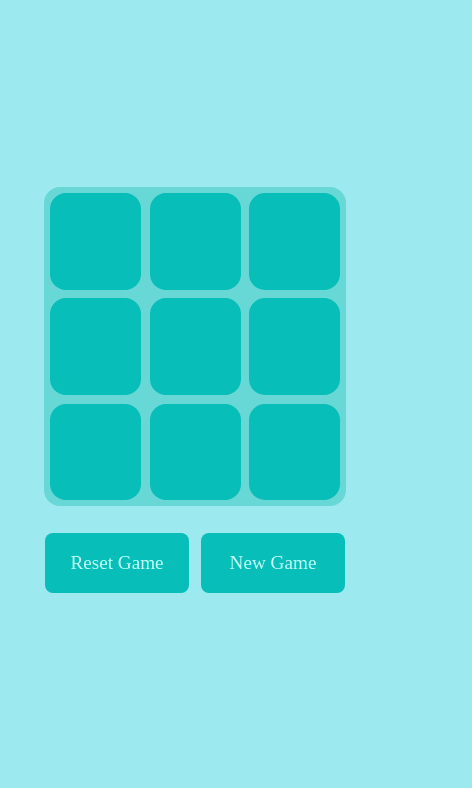
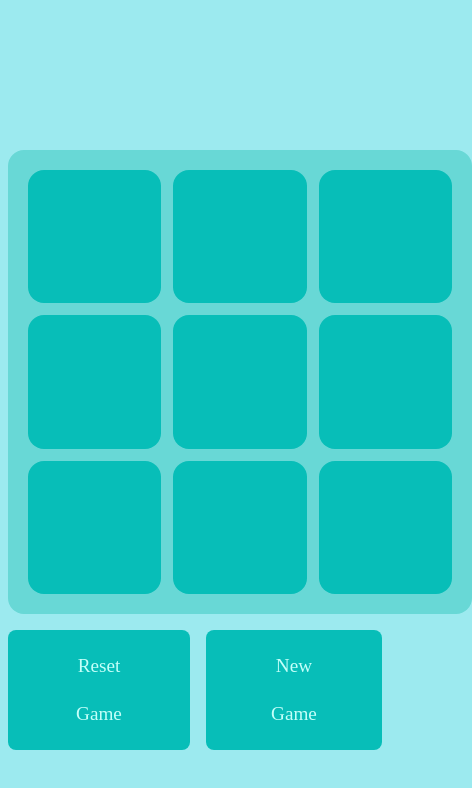
Before and after one commit to neel3o115/tic-tak-toe, a plain HTML site: page index.html in a window 390 px wide. Shown: the whole page, 472 px wide, since content can reach past the window. Drawn offline with Linux system fonts and the light colour scheme; a web font is replaced by a local one.

Commit message:
resposiveness deductioin

```diff
--- a/style.css
+++ b/style.css
@@ -1,5 +1,12 @@
 body {
     background-color: #9ceaef;
+}
+
+main {
+    display: flex;
+    flex-direction: column;
+    justify-content: center;
+    align-items: center;
 }
 
 .dynapuff-umm {
@@ -13,7 +20,8 @@ body {
 
 .msg-container{
     margin:auto;
-    margin-bottom: -1%;
+    height: 7rem;
+    margin-bottom: 0.5rem;
     text-align: center;
 }
 
@@ -40,10 +48,10 @@ main{
 } */
 .game-board{
     background-color: #68d8d6;
-    width: 30vw;
+    width: 25rem;
     aspect-ratio: 1 / 1;
     margin: auto;
-    padding: 2%;
+    padding: 2rem;
     display: grid;
     justify-content: center;
     align-content: center;
@@ -53,7 +61,10 @@ main{
     gap: 3%;
 }
 
-.cell{
+.cell {
+    display: flex;
+    justify-content: center;
+    align-items: center;
     background-color: #07beb8;
     border-radius: 1rem;
     font-family: DynaPuff;
@@ -62,20 +73,18 @@ main{
     text-align: center;
 }
 
-.lower-section{
-    padding: 20px;
-    width: 35vw;
-    margin: auto;
+.lower-section {
+    padding: 1rem;
+    width: 100%;
     display: flex;
     justify-content: center;
     align-content: center;
+    gap: 1rem;
 }
 
-#reset{
+.lower-section button {
     line-height: 250%;
-    width: 55%;
-    padding: 2%;
-    margin: 2%;
+    padding: 0.75rem 3rem;
     border-radius: 0.5rem;
     background-color: #07beb8;
     border: 0px;
@@ -84,58 +93,11 @@ main{
     font-size: larger;
 }
 
-#new {
-    line-height: 250%;
-    width: 55%;
-    padding: 2%;
-    margin: 2%;
-    border-radius: 0.5rem;
-    background-color: #07beb8;
-    border: 0px;
-    color: #c4fff9;
-    font-family: DynaPuff;
-    font-size: larger;
+.hide {
+    opacity: 0;
+    pointer-events: none;
 }
 
-.hide{
-    display: none;
+@media only screen and (max-width: 900px) {
+
 }
-
-@media only screen and (max-width: 400px) {
-    .game-board {
-        width: 70vw;
-        padding: 4%;
-    }
-    .cell{
-        font-size: 4rem;
-    }
-    .lower-section{
-        padding: 20px;
-        width: 80vw;
-        margin: auto;
-        display: flex;
-        justify-content: center;
-        align-content: center;
-    }
-
-    .reset{
-        width: 55%;
-        line-height: 250%;
-        padding: 2%;
-        margin: 2%;
-        border-radius: 0.5rem;
-        background-color: #07beb8;
-        border: 0px;
-        color: #c4fff9;
-        font-family: DynaPuff;
-        font-size: large;
-    }
-
-    main{
-        margin-top: 50%;
-    }
-
-    #msg{
-        font-size: 24px;
-    }
-}
```
